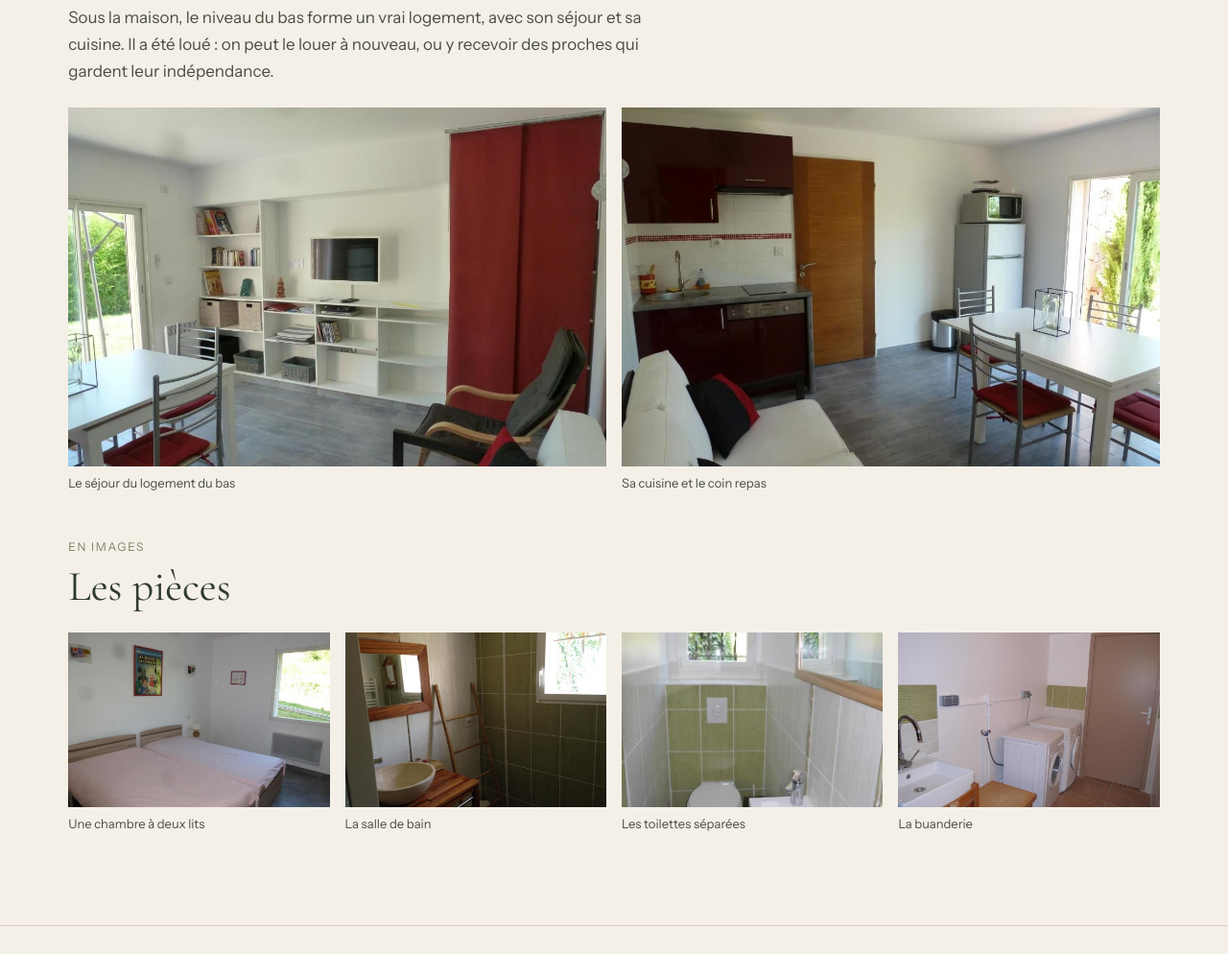
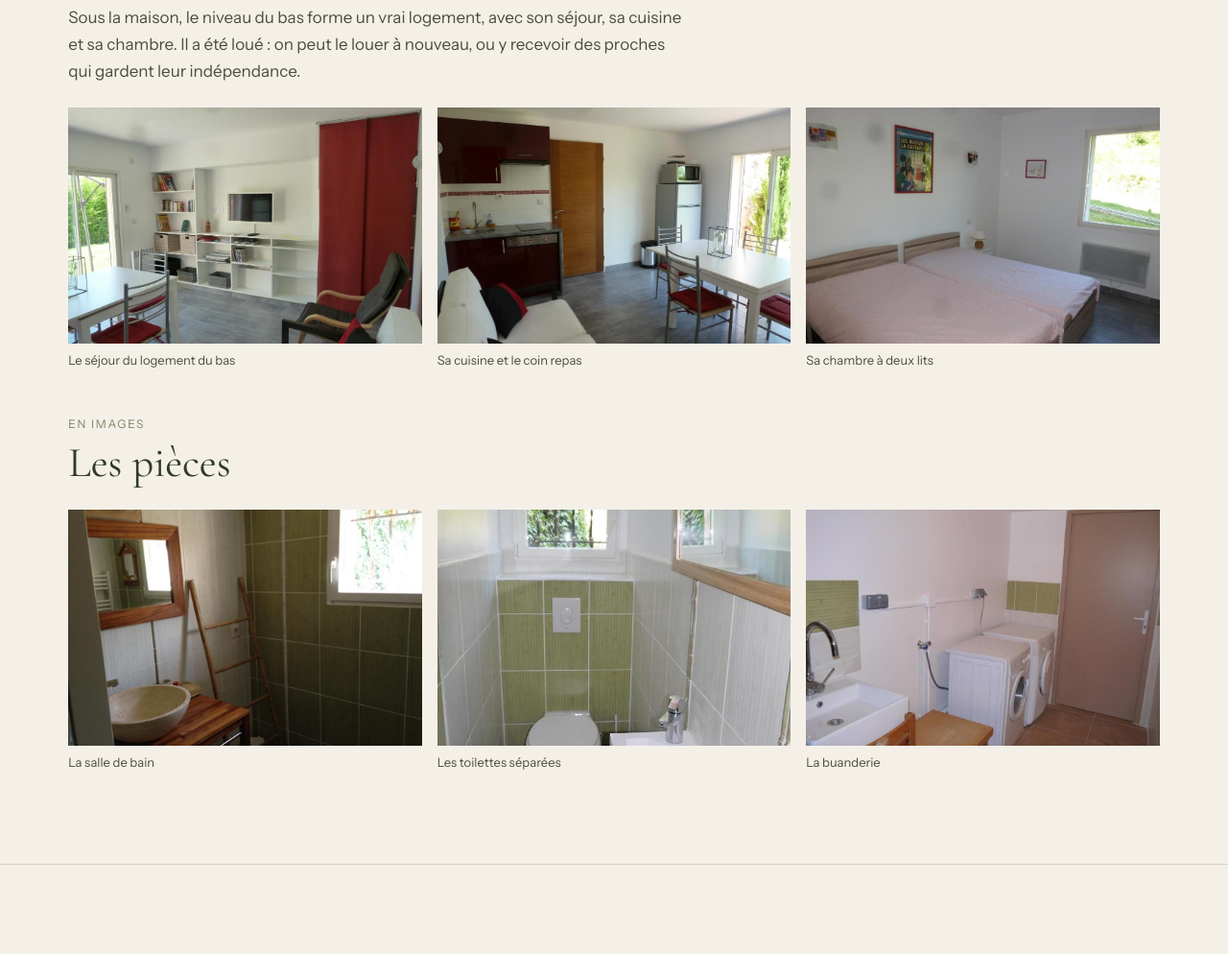
Before and after one commit to mael12854/maison-hubacs, a website: page index.html in a window 1280 px wide. Shown: the part 2139-3133 px from the top of the page at 96% size. Drawn offline with nearby package versions, Linux system fonts and the light colour scheme.

Commit message:
Lower-floor flat: add its twin bedroom; 3-column galleries
Co-Authored-By: Claude Opus 5.5 <noreply@anthropic.com>
Claude-Session: https://claude.ai/code/session_013ZehT6pKJtNnDfdVSoxWx7

```diff
--- a/index.html
+++ b/index.html
@@ -114,7 +114,7 @@
       <div class="gallery-head">
         <span class="label">Le niveau du bas</span>
         <h3>Un logement à part</h3>
-        <p class="muted gallery-intro">Sous la maison, le niveau du bas forme un vrai logement, avec son séjour et sa cuisine. Il a été loué : on peut le louer à nouveau, ou y recevoir des proches qui gardent leur indépendance.</p>
+        <p class="muted gallery-intro">Sous la maison, le niveau du bas forme un vrai logement, avec son séjour, sa cuisine et sa chambre. Il a été loué : on peut le louer à nouveau, ou y recevoir des proches qui gardent leur indépendance.</p>
       </div>
       <div class="gallery">
         <figure>
@@ -125,17 +125,17 @@
           <a class="photo" href="assets/img/cuisine.jpg" target="_blank" rel="noopener"><img src="assets/img/cuisine.jpg" alt="La cuisine équipée du logement du bas et la table de repas, devant la porte-fenêtre" width="1024" height="683" loading="lazy"></a>
           <figcaption class="caption">Sa cuisine et le coin repas</figcaption>
         </figure>
+        <figure>
+          <a class="photo" href="assets/img/chambre-5.jpg" target="_blank" rel="noopener"><img src="assets/img/chambre-5.jpg" alt="La chambre du logement du bas, avec deux lits et une fenêtre sur le jardin" width="1024" height="683" loading="lazy"></a>
+          <figcaption class="caption">Sa chambre à deux lits</figcaption>
+        </figure>
       </div>
 
       <div class="gallery-head">
         <span class="label">En images</span>
         <h3>Les pièces</h3>
       </div>
-      <div class="gallery gallery--4">
-        <figure>
-          <a class="photo" href="assets/img/chambre-5.jpg" target="_blank" rel="noopener"><img src="assets/img/chambre-5.jpg" alt="Une chambre avec deux lits et une fenêtre sur le jardin" width="1024" height="683" loading="lazy"></a>
-          <figcaption class="caption">Une chambre à deux lits</figcaption>
-        </figure>
+      <div class="gallery">
         <figure>
           <a class="photo" href="assets/img/salle-de-bain.jpg" target="_blank" rel="noopener"><img src="assets/img/salle-de-bain.jpg" alt="Salle de bain avec vasque en pierre sur un meuble en bois" width="1024" height="768" loading="lazy"></a>
           <figcaption class="caption">La salle de bain</figcaption>
--- a/styles/site.css
+++ b/styles/site.css
@@ -180,10 +180,8 @@ h1, h2, h3 { margin: 0; font-family: var(--font-titre); font-weight: 400; color:
 /* Galerie des pièces */
 .gallery-head { margin-top: var(--space-8); margin-bottom: var(--space-3); display: flex; flex-direction: column; gap: 8px; }
 .gallery-head h3 { font-size: var(--fs-h2); line-height: 1.1; }
-.gallery { display: grid; grid-template-columns: repeat(auto-fit, minmax(min(100%, 280px), 1fr)); gap: var(--space-2); }
-.gallery--4 { grid-template-columns: 1fr; }
-@media (min-width: 560px) { .gallery--4 { grid-template-columns: repeat(2, minmax(0, 1fr)); } }
-@media (min-width: 1000px) { .gallery--4 { grid-template-columns: repeat(4, minmax(0, 1fr)); } }
+.gallery { display: grid; grid-template-columns: 1fr; gap: var(--space-2); }
+@media (min-width: 700px) { .gallery { grid-template-columns: repeat(3, minmax(0, 1fr)); } }
 .gallery figure { margin: 0; }
 .gallery .photo { display: block; aspect-ratio: 3 / 2; }
 .gallery .photo img { transition: transform 400ms ease-out; }
```
